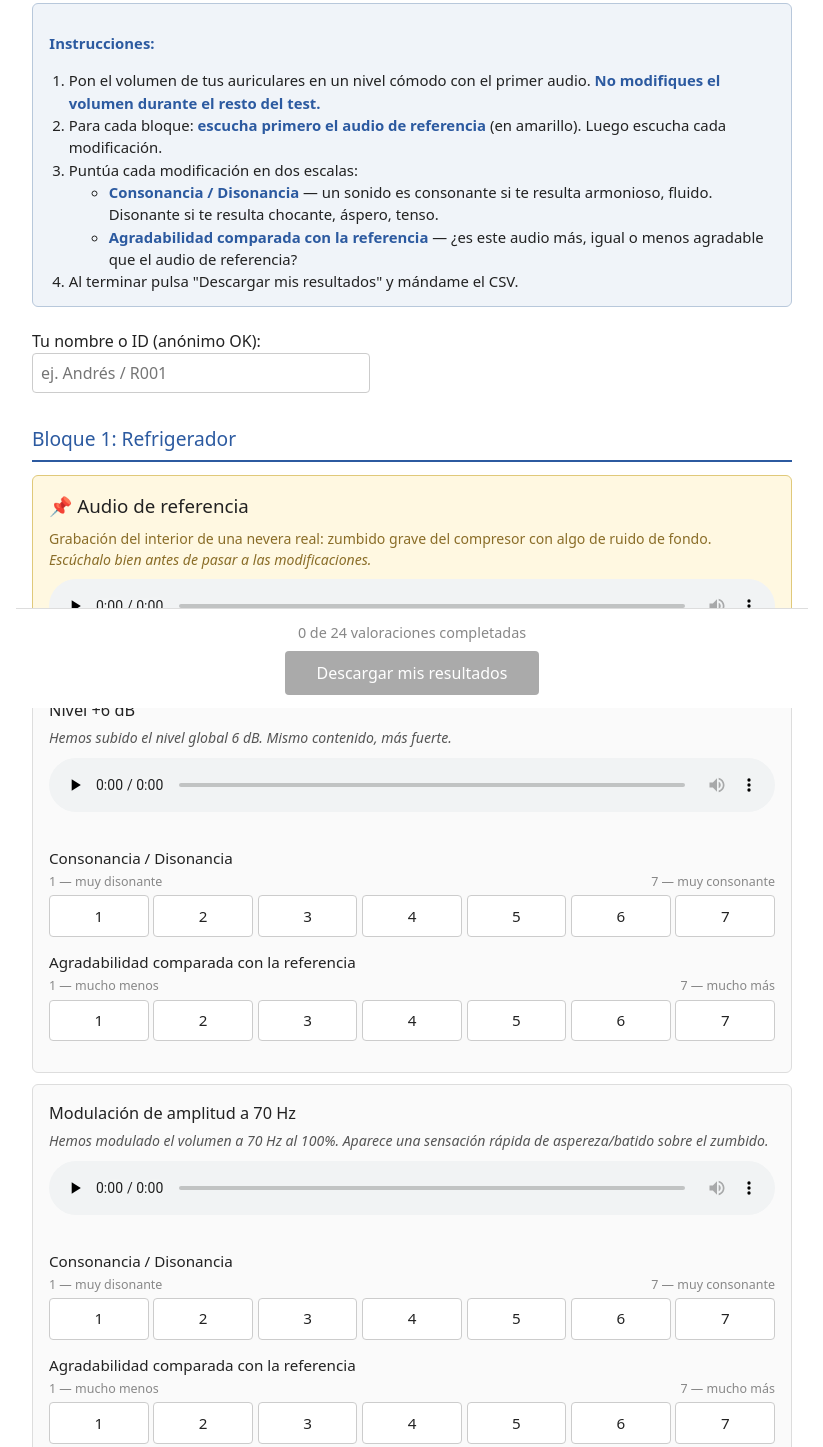
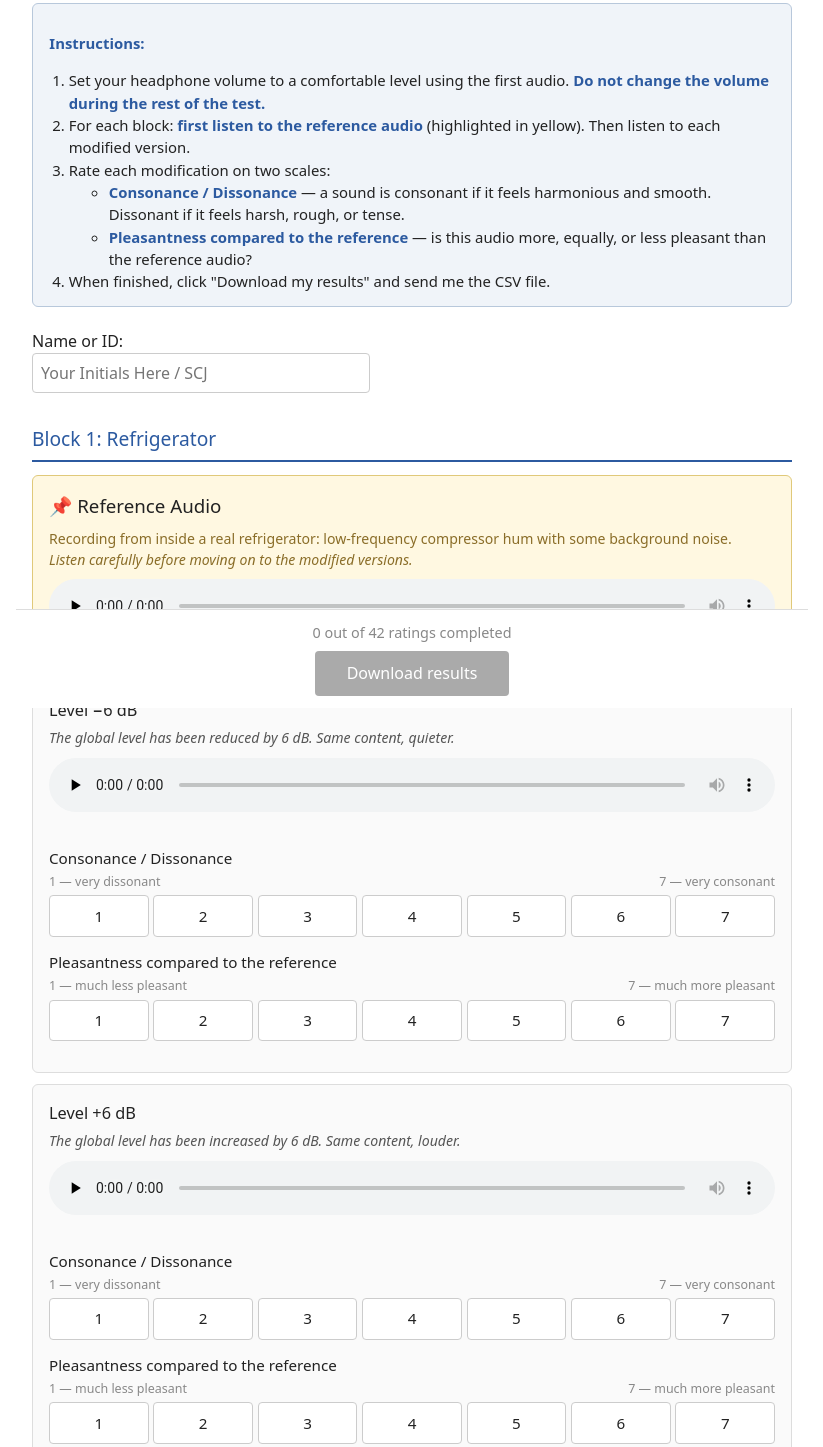
Before and after one commit to santiagocampoj/psych_project_web, a plain HTML site: page index.html in a window 1280 px wide. Shown: the part 92-1539 px from the top of the page, without its empty margins (228-1051 px from the left). Drawn offline with Linux system fonts and the light colour scheme.

Commit message:
Translate index.html content from Spanish to English and update button labels for consistency

```diff
--- a/index.html
+++ b/index.html
@@ -1,5 +1,5 @@
 <!DOCTYPE html>
-<html lang="es">
+<html lang="en">
 <head>
 <meta charset="UTF-8">
 <meta name="viewport" content="width=device-width, initial-scale=1">
@@ -135,90 +135,126 @@
 <h1>Perceptual Rating Task</h1>
 
 <div class="instructions">
-  <p><strong>Instrucciones:</strong></p>
+  <p><strong>Instructions:</strong></p>
   <ol>
-    <li>Pon el volumen de tus auriculares en un nivel cómodo con el primer audio. <strong>No modifiques el volumen durante el resto del test.</strong></li>
-    <li>Para cada bloque: <strong>escucha primero el audio de referencia</strong> (en amarillo). Luego escucha cada modificación.</li>
-    <li>Puntúa cada modificación en dos escalas:
+    <li>Set your headphone volume to a comfortable level using the first audio. <strong>Do not change the volume during the rest of the test.</strong></li>
+    <li>For each block: <strong>first listen to the reference audio</strong> (highlighted in yellow). Then listen to each modified version.</li>
+    <li>Rate each modification on two scales:
       <ul>
-        <li><strong>Consonancia / Disonancia</strong> — un sonido es consonante si te resulta armonioso, fluido. Disonante si te resulta chocante, áspero, tenso.</li>
-        <li><strong>Agradabilidad comparada con la referencia</strong> — ¿es este audio más, igual o menos agradable que el audio de referencia?</li>
+        <li><strong>Consonance / Dissonance</strong> — a sound is consonant if it feels harmonious and smooth. Dissonant if it feels harsh, rough, or tense.</li>
+        <li><strong>Pleasantness compared to the reference</strong> — is this audio more, equally, or less pleasant than the reference audio?</li>
       </ul>
     </li>
-    <li>Al terminar pulsa "Descargar mis resultados" y mándame el CSV.</li>
+    <li>When finished, click "Download my results" and send me the CSV file.</li>
   </ol>
 </div>
 
 <div class="id-input">
-  <label>Tu nombre o ID (anónimo OK):</label><br>
-  <input type="text" id="raterId" placeholder="ej. Andrés / R001">
+  <label>Name or ID:</label><br>
+  <input type="text" id="raterId" placeholder="Your Initials Here / SCJ">
 </div>
 
 <div id="blocks-container"></div>
 
 <div class="submit-bar">
   <div class="progress" id="progress"></div>
-  <button class="submit-btn" id="submitBtn" disabled>Descargar mis resultados</button>
+  <button class="submit-btn" id="submitBtn" disabled>Download results</button>
 </div>
 
 <script>
-// === EDITAR AQUÍ: bloques de test ===
+// === EDIT HERE: test blocks ===
 const TEST_BLOCKS = [
   {
     reference: 'pink_noise',
-    referenceLabel: 'Pink Noise (ruido rosa)',
+    referenceLabel: 'Pink Noise',
     referenceFile: 'pink_noise__baseline.wav',
-    referenceDescription: 'Ruido rosa estacionario, contiene todas las frecuencias con energía decreciente hacia los agudos.',
+    referenceDescription: 'Stationary pink noise containing all frequencies with decreasing energy toward higher frequencies.',
     modifications: [
-      { file: 'pink_noise__level_m6.wav', label: 'Nivel −6 dB',
-        description: 'Hemos bajado el nivel global 6 dB. Mismo contenido, más silencioso.' },
-      { file: 'pink_noise__level_p6.wav', label: 'Nivel +6 dB',
-        description: 'Hemos subido el nivel global 6 dB. Mismo contenido, más fuerte.' },
-      { file: 'pink_noise__lp_1kHz.wav', label: 'Filtro paso bajo a 1 kHz',
-        description: 'Hemos eliminado las frecuencias por encima de 1 kHz. Quedan solo los graves y medios bajos — suena opaco, sin agudos.' },
-      { file: 'pink_noise__am70_d10.wav', label: 'Modulación de amplitud a 70 Hz',
-        description: 'Hemos modulado el volumen a 70 Hz al 100%. Aparece una sensación rápida de aspereza/batido.' },
+        { file: 'pink_noise__level_m6.wav', label: 'Level -6 dB',
+        description: 'The global level has been reduced by 6 dB. Same content, quieter.' },
+
+        { file: 'pink_noise__level_p6.wav', label: 'Level +6 dB',
+        description: 'The global level has been increased by 6 dB. Same content, louder.' },
+
+        { file: 'pink_noise__lp_1kHz.wav', label: 'Low-pass filter at 1 kHz',
+        description: 'Frequencies above 1 kHz have been removed. Only bass and low mids remain — the sound becomes dull and lacks high frequencies.' },
+
+        { file: 'pink_noise__2p_1kHz.wav', label: 'Low-pass filter at 2 kHz',
+        description: 'Frequencies above 2 kHz have been removed. Only bass and low mids remain — the sound becomes dull and lacks high frequencies.' },
+
+        { file: 'pink_noise__4p_1kHz.wav', label: 'Low-pass filter at 4 kHz',
+        description: 'Frequencies above 4 kHz have been removed. Only bass and low mids remain — the sound becomes dull and lacks high frequencies.' },
+
+        { file: 'pink_noise__am70_d10.wav', label: 'Amplitude modulation at 70 Hz',
+        description: 'The volume has been modulated at 70 Hz with 100% depth. A fast roughness/beating sensation appears.' },
+
+        { file: 'pink_noise__am70_d05.wav', label: 'Amplitude modulation at 70 Hz',
+        description: 'The volume has been modulated at 70 Hz with 50% depth. A fast roughness/beating sensation appears.' },
     ]
   },
   {
     reference: 'refrigerator',
-    referenceLabel: 'Refrigerador',
+    referenceLabel: 'Refrigerator',
     referenceFile: 'refrigerator__baseline.wav',
-    referenceDescription: 'Grabación del interior de una nevera real: zumbido grave del compresor con algo de ruido de fondo.',
+    referenceDescription: 'Recording from inside a real refrigerator: low-frequency compressor hum with some background noise.',
     modifications: [
-      { file: 'refrigerator__level_m6.wav', label: 'Nivel −6 dB',
-        description: 'Hemos bajado el nivel global 6 dB. Mismo contenido, más silencioso.' },
-      { file: 'refrigerator__level_p6.wav', label: 'Nivel +6 dB',
-        description: 'Hemos subido el nivel global 6 dB. Mismo contenido, más fuerte.' },
-      { file: 'refrigerator__lp_1kHz.wav', label: 'Filtro paso bajo a 1 kHz',
-        description: 'Hemos eliminado las frecuencias por encima de 1 kHz. Quedan solo el zumbido y los graves.' },
-      { file: 'refrigerator__am70_d10.wav', label: 'Modulación de amplitud a 70 Hz',
-        description: 'Hemos modulado el volumen a 70 Hz al 100%. Aparece una sensación rápida de aspereza/batido sobre el zumbido.' },
+        { file: 'refrigerator__level_m6.wav', label: 'Level −6 dB',
+          description: 'The global level has been reduced by 6 dB. Same content, quieter.' },
+
+        { file: 'refrigerator__level_p6.wav', label: 'Level +6 dB',
+          description: 'The global level has been increased by 6 dB. Same content, louder.' },
+
+        { file: 'refrigerator__lp_1kHz.wav', label: 'Low-pass filter at 1 kHz',
+          description: 'Frequencies above 1 kHz have been removed. Only the hum and low frequencies remain.' },
+
+        { file: 'refrigerator__lp_2kHz.wav', label: 'Low-pass filter at 2 kHz',
+          description: 'Frequencies above 2 kHz have been removed. Most high-frequency details disappear while the low hum remains dominant.' },
+
+        { file: 'refrigerator__lp_4kHz.wav', label: 'Low-pass filter at 4 kHz',
+          description: 'Frequencies above 4 kHz have been removed. The sound becomes softer and less bright.' },
+
+        { file: 'refrigerator__am70_d10.wav', label: 'Amplitude modulation at 70 Hz',
+          description: 'The volume has been modulated at 70 Hz with 100% depth. A fast roughness/beating sensation appears over the hum.' },
+
+        { file: 'refrigerator__am70_d05.wav', label: 'Amplitude modulation at 70 Hz',
+          description: 'The volume has been modulated at 70 Hz with 50% depth. A milder roughness/beating sensation appears over the hum.' },
     ]
   },
   {
     reference: 'livelypublicgarden',
-    referenceLabel: 'Parque público',
+    referenceLabel: 'Public Park',
     referenceFile: 'livelypublicgarden__baseline.wav',
-    referenceDescription: 'Ambiente de parque con gente, voces de niños jugando y ruido de fondo natural.',
+    referenceDescription: 'Park ambience with people, children’s voices, and natural background sounds.',
     modifications: [
-      { file: 'livelypublicgarden__level_m6.wav', label: 'Nivel −6 dB',
-        description: 'Hemos bajado el nivel global 6 dB. Mismo contenido, más silencioso.' },
-      { file: 'livelypublicgarden__level_p6.wav', label: 'Nivel +6 dB',
-        description: 'Hemos subido el nivel global 6 dB. Mismo contenido, más fuerte.' },
-      { file: 'livelypublicgarden__lp_1kHz.wav', label: 'Filtro paso bajo a 1 kHz',
-        description: 'Hemos eliminado las frecuencias por encima de 1 kHz. Las voces y los agudos del ambiente se atenúan mucho.' },
-      { file: 'livelypublicgarden__am70_d10.wav', label: 'Modulación de amplitud a 70 Hz',
-        description: 'Hemos modulado el volumen a 70 Hz al 100%. Aparece una sensación rápida de aspereza/batido.' },
+        { file: 'livelypublicgarden__level_m6.wav', label: 'Level −6 dB',
+          description: 'The global level has been reduced by 6 dB. Same content, quieter.' },
+
+        { file: 'livelypublicgarden__level_p6.wav', label: 'Level +6 dB',
+          description: 'The global level has been increased by 6 dB. Same content, louder.' },
+
+        { file: 'livelypublicgarden__lp_1kHz.wav', label: 'Low-pass filter at 1 kHz',
+          description: 'Frequencies above 1 kHz have been removed. Voices and high-frequency ambience are strongly attenuated.' },
+
+        { file: 'livelypublicgarden__lp_2kHz.wav', label: 'Low-pass filter at 2 kHz',
+          description: 'Frequencies above 2 kHz have been removed. Some vocal clarity and ambience details are reduced.' },
+
+        { file: 'livelypublicgarden__lp_4kHz.wav', label: 'Low-pass filter at 4 kHz',
+          description: 'Frequencies above 4 kHz have been removed. The ambience sounds softer and less crisp.' },
+
+        { file: 'livelypublicgarden__am70_d10.wav', label: 'Amplitude modulation at 70 Hz',
+          description: 'The volume has been modulated at 70 Hz with 100% depth. A fast roughness/beating sensation appears.' },
+
+        { file: 'livelypublicgarden__am70_d05.wav', label: 'Amplitude modulation at 70 Hz',
+          description: 'The volume has been modulated at 70 Hz with 50% depth. A milder roughness/beating sensation appears.' },
     ]
   },
 ];
 
 const SCALES = [
-  { id: 'consonance', label: 'Consonancia / Disonancia',
-    low: 'muy disonante', high: 'muy consonante' },
-  { id: 'pleasantness_vs_ref', label: 'Agradabilidad comparada con la referencia',
-    low: 'mucho menos', high: 'mucho más' },
+  { id: 'consonance', label: 'Consonance / Dissonance',
+    low: 'very dissonant', high: 'very consonant' },
+  { id: 'pleasantness_vs_ref', label: 'Pleasantness compared to the reference',
+    low: 'much less pleasant', high: 'much more pleasant' },
 ];
 
 // Shuffle helpers
@@ -232,10 +268,11 @@ function shuffle(arr) {
 }
 
 // Shuffle order of blocks AND order of modifications within each block
-const blocks = shuffle(TEST_BLOCKS).map(b => ({
-  ...b,
-  modifications: shuffle(b.modifications)
-}));
+// const blocks = shuffle(TEST_BLOCKS).map(b => ({
+//   ...b,
+//   modifications: shuffle(b.modifications)
+// }));
+const blocks = shuffle(TEST_BLOCKS);
 
 const container = document.getElementById('blocks-container');
 
@@ -244,11 +281,11 @@ blocks.forEach((block, blockIdx) => {
   blockDiv.className = 'block';
 
   let html = `
-    <div class="block-header">Bloque ${blockIdx + 1}: ${block.referenceLabel}</div>
+    <div class="block-header">Block ${blockIdx + 1}: ${block.referenceLabel}</div>
     <div class="reference">
-      <h3>📌 Audio de referencia</h3>
+      <h3>📌 Reference Audio</h3>
       <div class="reference-note">${block.referenceDescription}<br>
-        <em>Escúchalo bien antes de pasar a las modificaciones.</em></div>
+        <em>Listen carefully before moving on to the modified versions.</em></div>
       <audio controls preload="none" src="data/stimuli/${block.referenceFile}"></audio>
     </div>
   `;
@@ -288,7 +325,7 @@ const totalRatings = blocks.reduce((s, b) => s + b.modifications.length, 0) * SC
 function checkComplete() {
   const completed = document.querySelectorAll('input[type="radio"]:checked').length;
   document.getElementById('progress').textContent =
-    `${completed} de ${totalRatings} valoraciones completadas`;
+    `${completed} out of ${totalRatings} ratings completed`;
   document.getElementById('submitBtn').disabled = completed < totalRatings;
 }
 
@@ -323,7 +360,7 @@ document.getElementById('submitBtn').addEventListener('click', () => {
   document.body.removeChild(a);
   URL.revokeObjectURL(url);
 
-  alert('¡Gracias! El CSV se ha descargado. Envíaselo a Santi por email/WhatsApp.');
+  alert('Thank you! The CSV file has been downloaded. Please send it to Santi by email or WhatsApp.');
 });
 </script>
 
```
